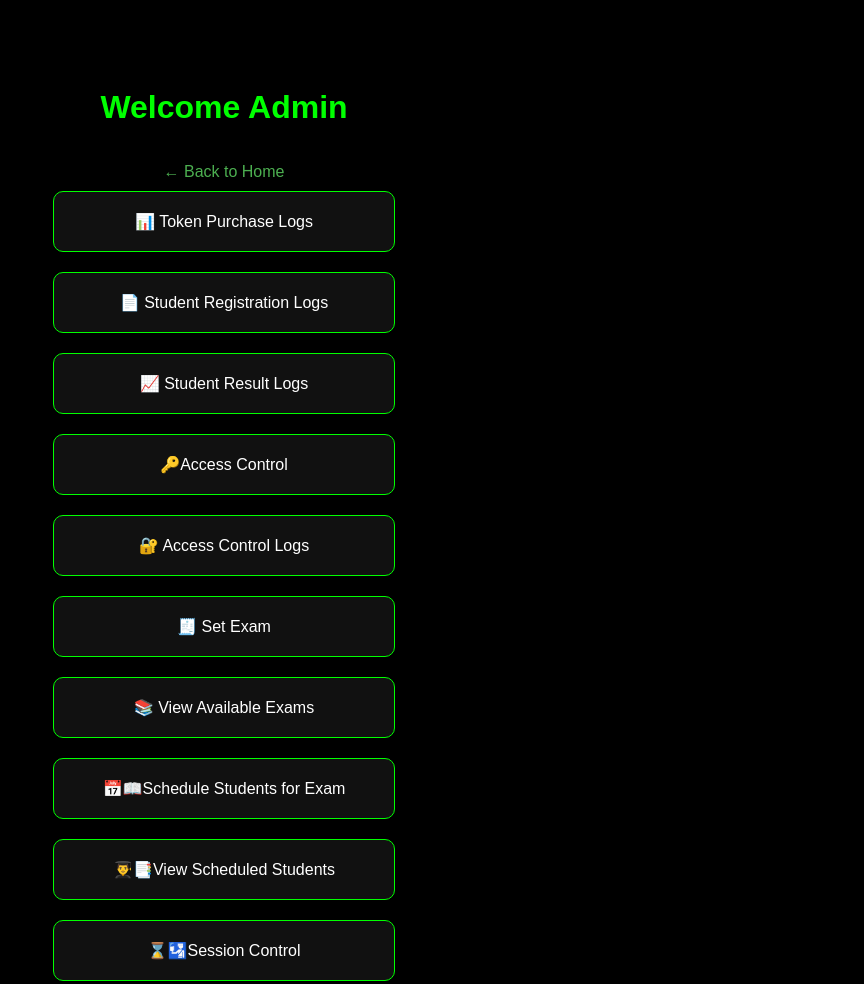
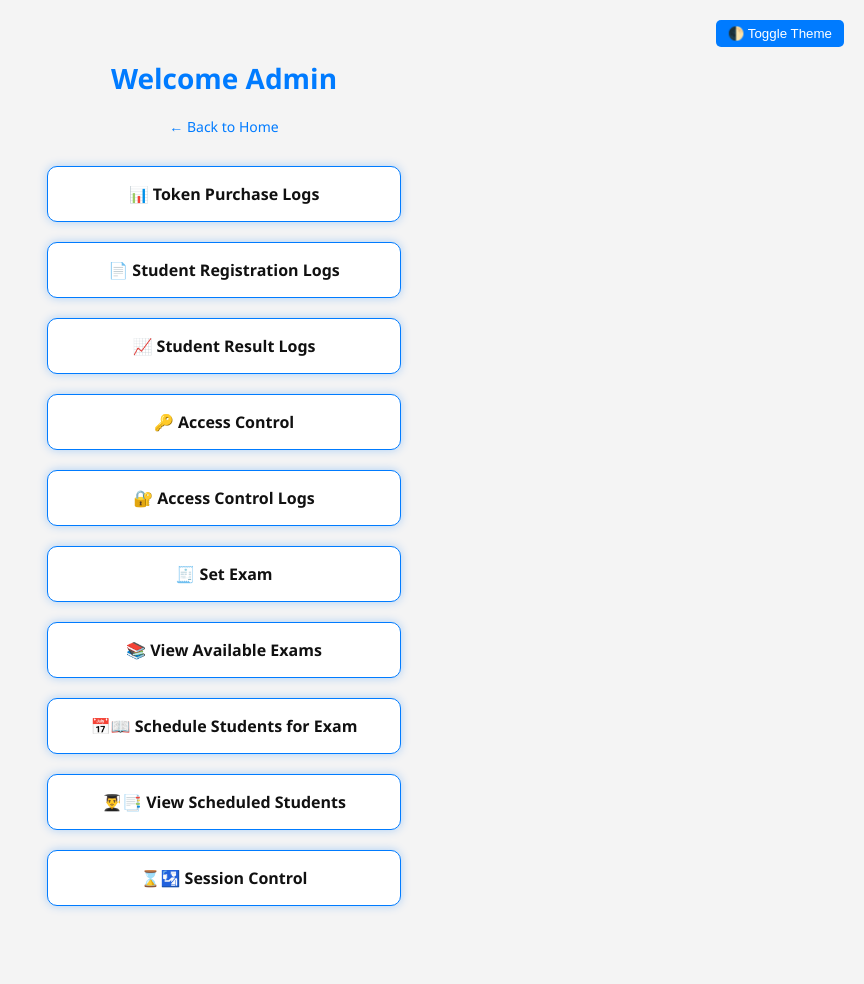
Before and after one commit to Popoeson/Cbt-system-, a website: page admin-home.html in a window 1280 px wide. Shown: the whole page, without its empty margins (416-1280 px from the left). After the commit the page ends 956 px from the top, so only its background shows below. Drawn offline with Linux system fonts and the light colour scheme.

Commit message:
Update admin-home.html

```diff
--- a/admin-home.html
+++ b/admin-home.html
@@ -6,66 +6,139 @@
   <meta name="viewport" content="width=device-width, initial-scale=1.0"/>
   <title>Admin Dashboard</title>
   <style>
+    :root {
+      --bg-color: #f4f4f4;
+      --text-color: #111;
+      --box-bg: #fff;
+      --link-border: #007bff;
+      --link-shadow: rgba(0, 123, 255, 0.3);
+      --btn-bg: #007bff;
+      --btn-hover: #0056b3;
+    }
+
+    body.dark {
+      --bg-color: #121212;
+      --text-color: #f0f0f0;
+      --box-bg: #1e1e1e;
+      --link-border: #00ffcc;
+      --link-shadow: rgba(0, 255, 204, 0.3);
+      --btn-bg: #00ffcc;
+      --btn-hover: #00e6b8;
+    }
+
     body {
-      background-color: #000;
-      color: white;
-      font-family: Arial, sans-serif;
+      margin: 0;
+      padding: 40px 20px;
+      background-color: var(--bg-color);
+      color: var(--text-color);
+      font-family: 'Segoe UI', sans-serif;
+      transition: background-color 0.3s, color 0.3s;
+      min-height: 100vh;
       display: flex;
       flex-direction: column;
       align-items: center;
-      padding-top: 60px;
     }
 
     h1 {
-      color: #0f0;
+      margin-bottom: 20px;
+      font-size: 28px;
+      color: var(--btn-bg);
+    }
+
+    .toggle {
+      position: absolute;
+      top: 20px;
+      right: 20px;
+    }
+
+    .toggle button {
+      padding: 6px 12px;
+      border: none;
+      border-radius: 5px;
+      background-color: var(--btn-bg);
+      color: white;
+      cursor: pointer;
+      transition: background-color 0.3s;
+    }
+
+    .toggle button:hover {
+      background-color: var(--btn-hover);
+      color: black;
     }
 
     .link-box {
-      background: #111;
-      border: 1px solid #0f0;
+      background-color: var(--box-bg);
+      border: 1px solid var(--link-border);
       border-radius: 10px;
-      padding: 20px;
+      padding: 16px;
       margin: 10px;
-      width: 300px;
+      width: 90%;
+      max-width: 320px;
       text-align: center;
-      cursor: pointer;
-      transition: 0.3s;
+      box-shadow: 0 0 10px var(--link-shadow);
+      transition: 0.3s ease;
     }
 
     .link-box:hover {
-      background: #222;
-      transform: scale(1.05);
+      transform: scale(1.04);
+      box-shadow: 0 0 12px var(--btn-bg);
     }
 
-    a {
-      color: white;
+    .link-box a {
+      color: var(--text-color);
       text-decoration: none;
+      font-weight: 600;
+      font-size: 16px;
       display: block;
     }
-     .back-home {
-      display: block;
-      text-align: center;
-      margin-top: 15px;
-      color: #4caf50;
+
+    .link-box a:hover {
+      color: var(--btn-bg);
+    }
+
+    .back-home {
+      margin-bottom: 20px;
+      color: var(--btn-bg);
       text-decoration: none;
+      font-size: 14px;
     }
+
     .back-home:hover {
       text-decoration: underline;
-      }
+    }
   </style>
 </head>
 <body>
+  <div class="toggle">
+    <button onclick="toggleTheme()">🌓 Toggle Theme</button>
+  </div>
+
   <h1>Welcome Admin</h1>
   <a class="back-home" href="homepage.html">← Back to Home</a>
+
   <div class="link-box"><a href="https://cbt-token-purchase.vercel.app/token-logs.html">📊 Token Purchase Logs</a></div>
   <div class="link-box"><a href="dashboard.html">📄 Student Registration Logs</a></div>
   <div class="link-box"><a href="results.html">📈 Student Result Logs</a></div>
-   <div class="link-box"><a href="access-control.html">🔑Access Control</a></div>
+  <div class="link-box"><a href="access-control.html">🔑 Access Control</a></div>
   <div class="link-box"><a href="access-dashboard.html">🔐 Access Control Logs</a></div>
   <div class="link-box"><a href="exam-settings.html">🧾 Set Exam</a></div>
   <div class="link-box"><a href="exam-courses.html">📚 View Available Exams</a></div>
-  <div class="link-box"><a href="student-schedule.html">📅📖Schedule Students for Exam</a></div>
-  <div class="link-box"><a href="scheduled-list.html">👨‍🎓📑View Scheduled Students</a></div>
-   <div class="link-box"><a href="session-control.html">⌛🛂Session Control</a></div>
+  <div class="link-box"><a href="student-schedule.html">📅📖 Schedule Students for Exam</a></div>
+  <div class="link-box"><a href="scheduled-list.html">👨‍🎓📑 View Scheduled Students</a></div>
+  <div class="link-box"><a href="session-control.html">⌛🛂 Session Control</a></div>
+
+  <script>
+    function toggleTheme() {
+      document.body.classList.toggle("dark");
+      localStorage.setItem("cbtTheme", document.body.classList.contains("dark") ? "dark" : "light");
+    }
+
+    window.addEventListener("DOMContentLoaded", () => {
+      const savedTheme = localStorage.getItem("cbtTheme");
+      if (savedTheme === "dark") {
+        document.body.classList.add("dark");
+      }
+    });
+  </script>
 </body>
 </html>
```
